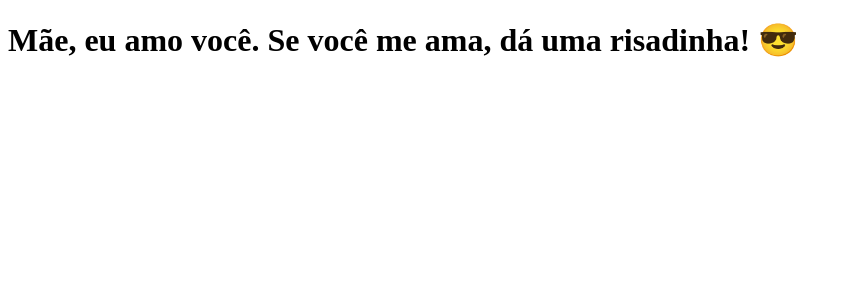
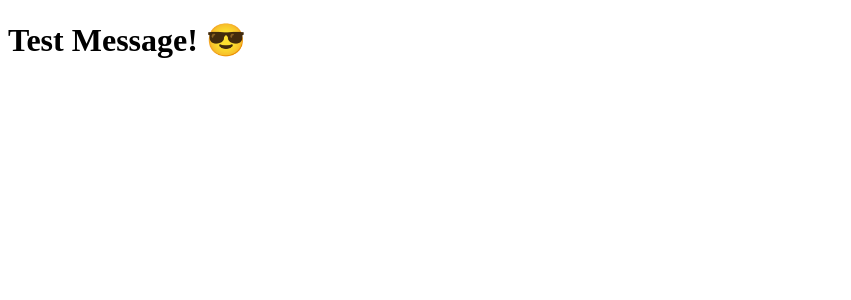
Before and after one commit to ronaldeived/clone-tabnews, a Next.js app: page / in a window 1280 px wide. Shown: the top 300 px of the page, without its empty margins (0-851 px from the left). Built offline with nearby package versions, Linux system fonts and the light colour scheme.

Commit message:
Test message

```diff
--- a/pages/index.js
+++ b/pages/index.js
@@ -1,5 +1,5 @@
 function Home() {
-    return <h1>Mãe, eu amo você. Se você me ama, dá uma risadinha! 😎</h1>;
+    return <h1>Test Message! 😎</h1>;
 }
 
 export default Home;
```
